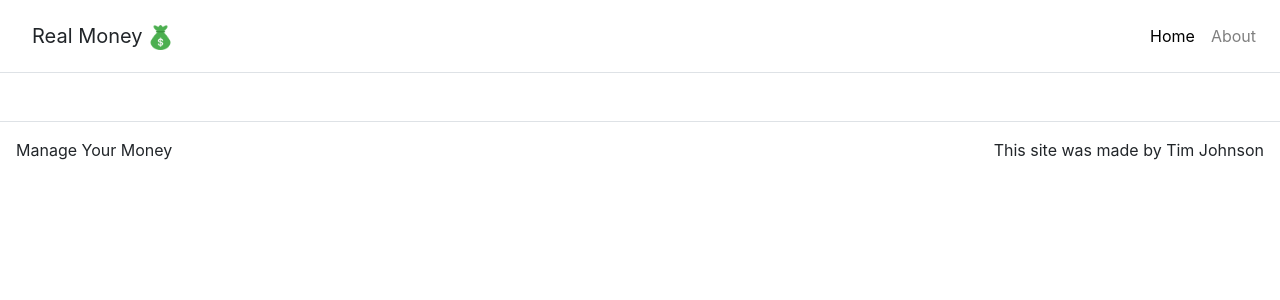
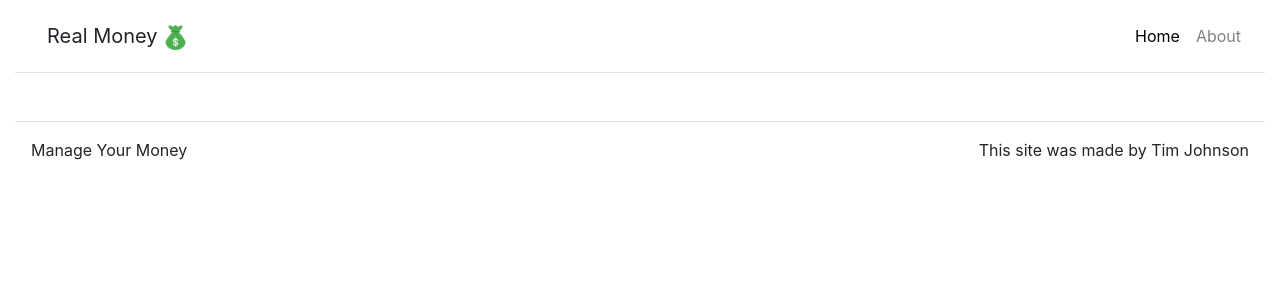
Before and after one commit to tajohnson16/MoneyManager, a React (Create React App) app: page / in a window 1280 px wide. Shown: the top 300 px of the page. Built offline with nearby package versions, Linux system fonts and the light colour scheme.

Commit message:
Changed page width

```diff
--- a/src/App.js
+++ b/src/App.js
@@ -40,7 +40,7 @@ class App extends React.Component {
   render() {
     return (
       <Router>
-        <Container className="p-0" fluid={true}>
+        <Container className="container" style={{ maxWidth: "1320px" }} fluid={true}>
           <Navbar sticky="top" className="border-bottom" bg="white" expand="lg">
             <Navbar.Brand><Nav.Link style={{ color: "#212529", textDecoration: 'none' }} href="/MoneyManager/">Real Money <img src={money} height="25px"></img></Nav.Link></Navbar.Brand>
             <Navbar.Toggle className="border-0" aria-controls="navbar-toggle" />
```
